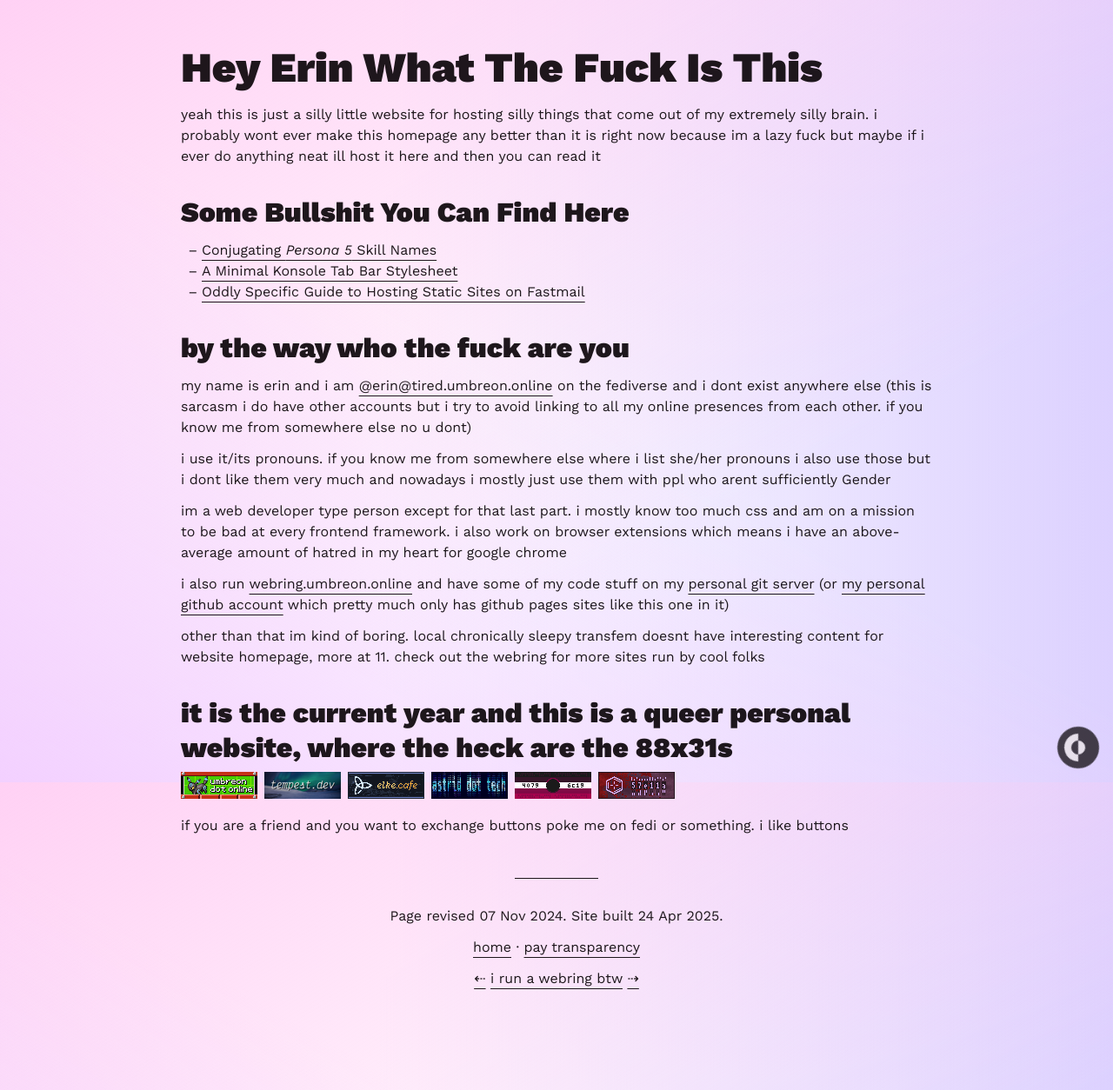
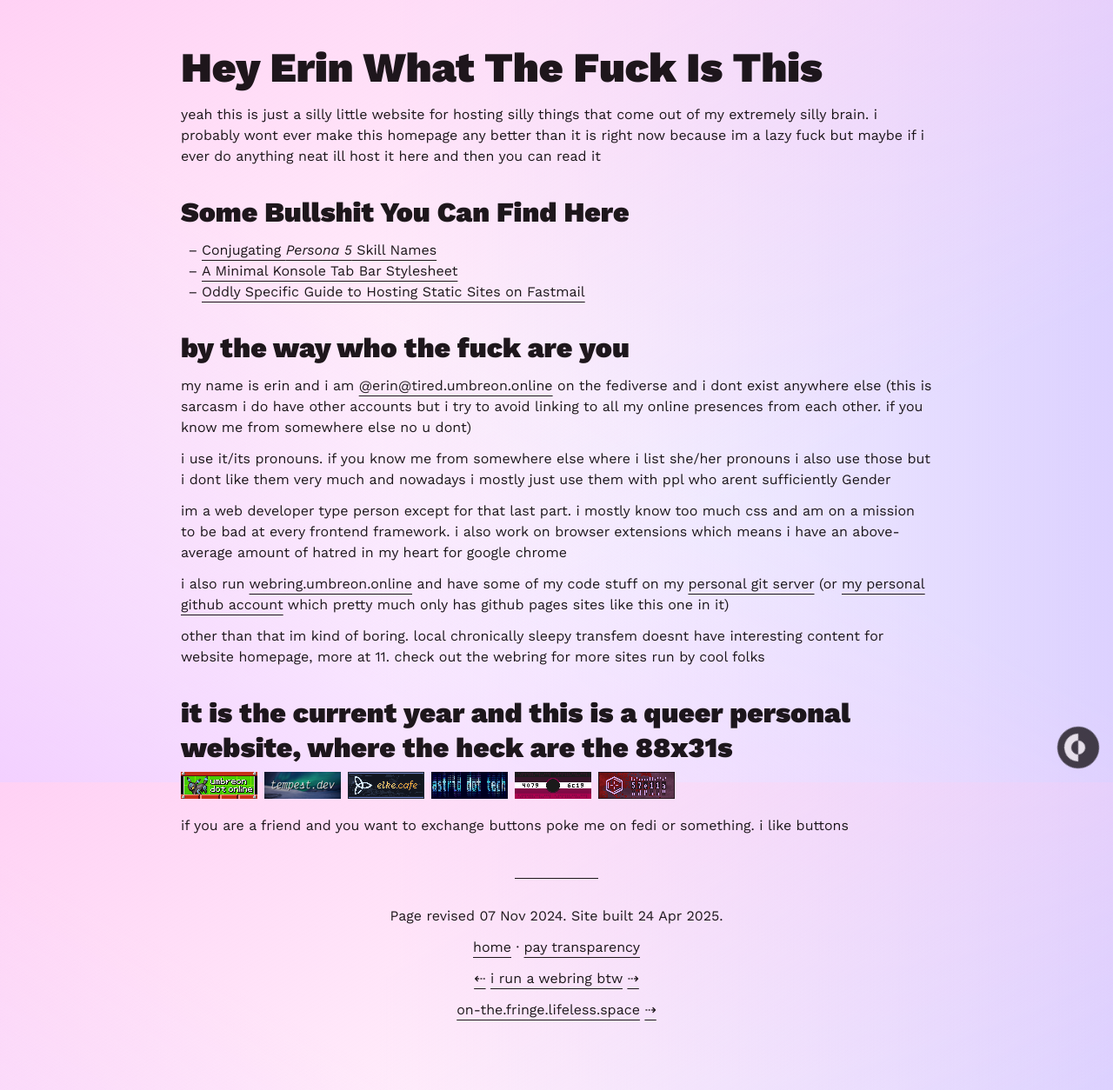
Before and after one commit to ewwwin/umbreon.online, a Jekyll site: the page built from index.md, in a window 1280 px wide. Shown: the whole page at 87% size. Built offline with Jekyll 4.4.1, drawn with Linux system fonts in a browser that asks for light colours.

```diff
--- a/_layouts/default.html
+++ b/_layouts/default.html
@@ -34,7 +34,8 @@
 			<nav>
 				<p><a href="/">home</a> · <a href="/pay">pay transparency</a>
 			</nav>
-			<p><a href="https://webring.umbreon.online/prev?from=https://umbreon.online">⇠</a> <a href="https://webring.umbreon.online">i run a webring btw</a> <a href="https://webring.umbreon.online/next?from=https://umbreon.online">⇢</a></p>
+			<p><a title="previous site" href="https://webring.umbreon.online/prev?from=https://umbreon.online">⇠</a> <a href="https://webring.umbreon.online">i run a webring btw</a> <a title="next site" href="https://webring.umbreon.online/next?from=https://umbreon.online">⇢</a></p>
+			<p><a title="previous site" href="https://on-the.fringe.lifeless.space/prev?slug=erin"></a> <a href="https://on-the.fringe.lifeless.space">on-the.fringe.lifeless.space</a> <a title="next site" href="https://on-the.fringe.lifeless.space/next?slug=erin">⇢</a></p>
 		</footer>
 
 		{% if page.themable -%}
```
